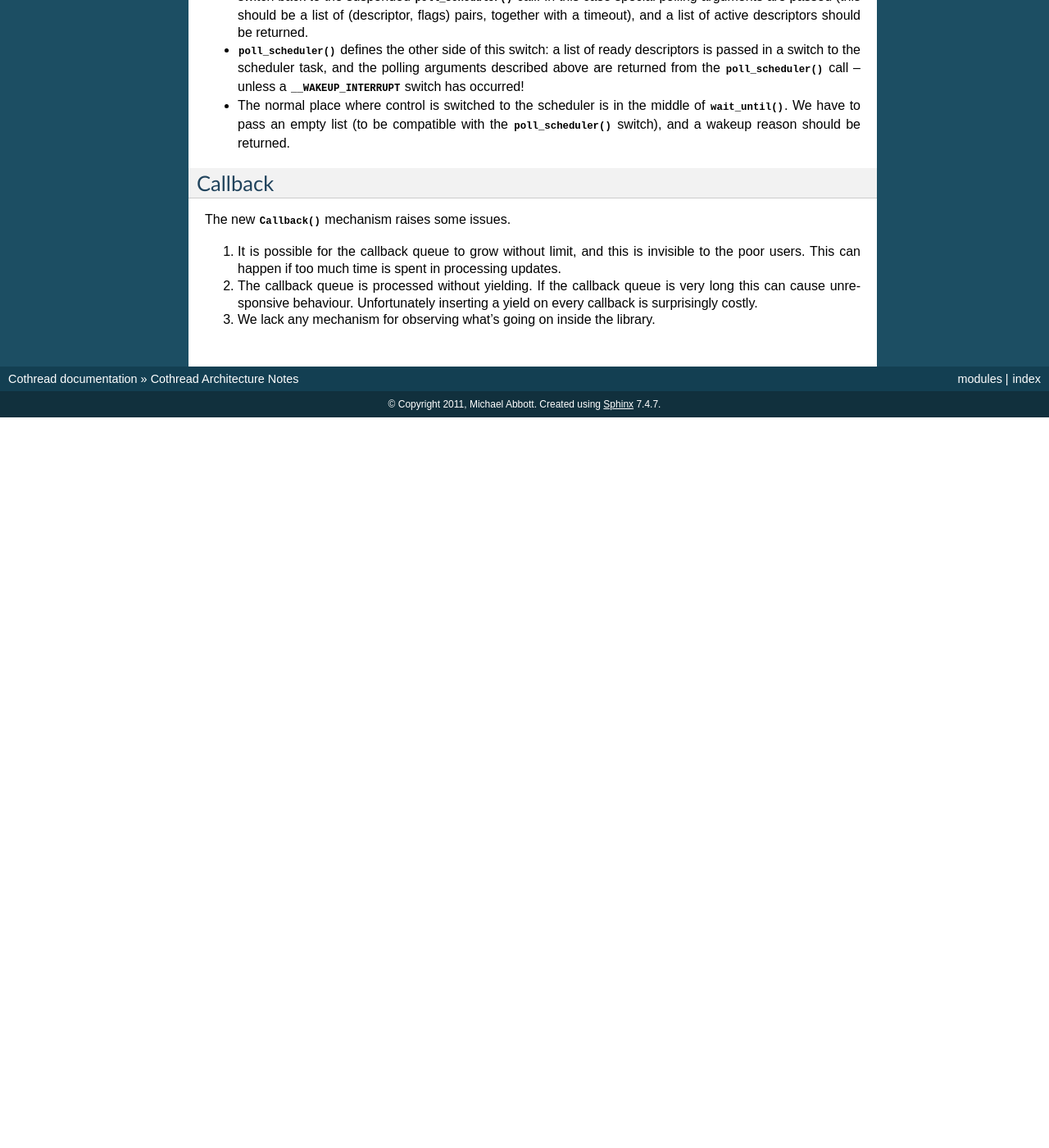
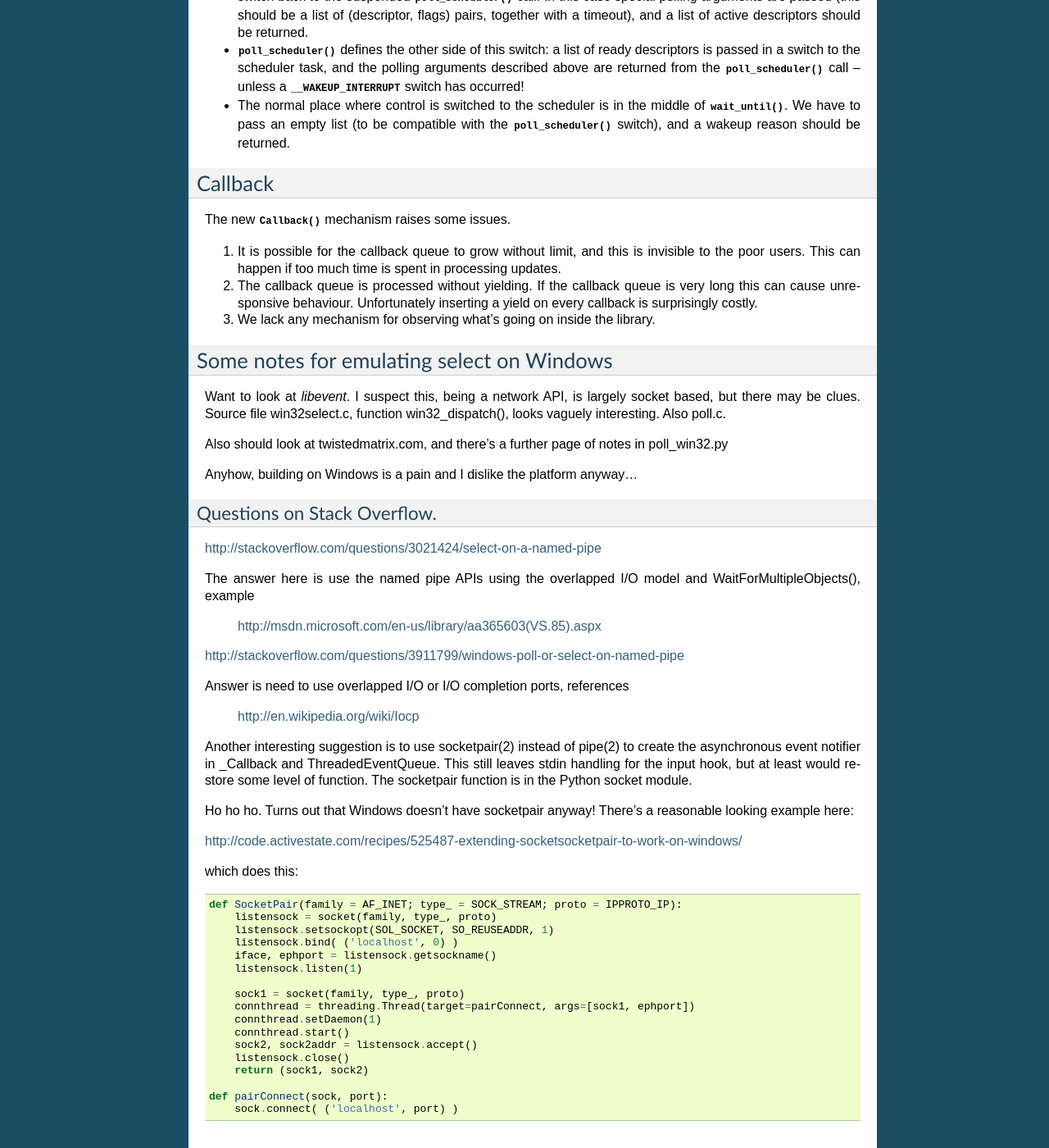
Before and after one commit to DiamondLightSource/cothread, a Sphinx documentation site: the page built from docs/notes.rst, in a window 1280 px wide and 1400 px high, scrolled down 504 px. Shown: the whole window at 82% size. Built offline with Sphinx 7.4.7, drawn with Linux system fonts in a browser that asks for light colours; before the commit the page ends 1013 px from its top, so only the background shows below that; some of the changed text lies outside the part shown.

Commit message:
Cothread: Add some notes on select on Windows
git-svn-id: svn+ssh://serv0002.cs.diamond.ac.uk/home/subversion/repos/controls/diamond/trunk/python/cothread@77109 e099a375-04f9-0310-9d5f-a741eaff62e1

```diff
--- a/docs/notes.rst
+++ b/docs/notes.rst
@@ -63,3 +63,65 @@ The new :func:`Callback` mechanism raises some issues.
     yield on every callback is surprisingly costly.
 
 3.  We lack any mechanism for observing what's going on inside the library.
+
+
+
+Some notes for emulating select on Windows
+------------------------------------------
+
+Want to look at `libevent`.  I suspect this, being a network API, is largely
+socket based, but there may be clues.  Source file win32select.c, function
+win32_dispatch(), looks vaguely interesting.  Also poll.c.
+
+Also should look at twistedmatrix.com, and there's a further page of notes in
+poll_win32.py
+
+Anyhow, building on Windows is a pain and I dislike the platform anyway...
+
+
+Questions on Stack Overflow.
+~~~~~~~~~~~~~~~~~~~~~~~~~~~~
+
+
+http://stackoverflow.com/questions/3021424/select-on-a-named-pipe
+
+The answer here is use the named pipe APIs using the overlapped I/O model and
+WaitForMultipleObjects(), example
+
+    http://msdn.microsoft.com/en-us/library/aa365603(VS.85).aspx
+
+http://stackoverflow.com/questions/3911799/windows-poll-or-select-on-named-pipe
+
+Answer is need to use overlapped I/O or I/O completion ports, references
+
+    http://en.wikipedia.org/wiki/Iocp
+
+Another interesting suggestion is to use socketpair(2) instead of pipe(2) to
+create the asynchronous event notifier in _Callback and ThreadedEventQueue.
+This still leaves stdin handling for the input hook, but at least would restore
+some level of function.  The socketpair function is in the Python socket module.
+
+Ho ho ho.  Turns out that Windows doesn't have socketpair anyway!  There's a
+reasonable looking example here:
+
+http://code.activestate.com/recipes/525487-extending-socketsocketpair-to-work-on-windows/
+
+which does this::
+
+    def SocketPair(family = AF_INET; type_ = SOCK_STREAM; proto = IPPROTO_IP):
+        listensock = socket(family, type_, proto)
+        listensock.setsockopt(SOL_SOCKET, SO_REUSEADDR, 1)
+        listensock.bind( ('localhost', 0) )
+        iface, ephport = listensock.getsockname()
+        listensock.listen(1)
+
+        sock1 = socket(family, type_, proto)
+        connthread = threading.Thread(target=pairConnect, args=[sock1, ephport])
+        connthread.setDaemon(1)
+        connthread.start()
+        sock2, sock2addr = listensock.accept()
+        listensock.close()
+        return (sock1, sock2)
+
+    def pairConnect(sock, port):
+        sock.connect( ('localhost', port) )
```
